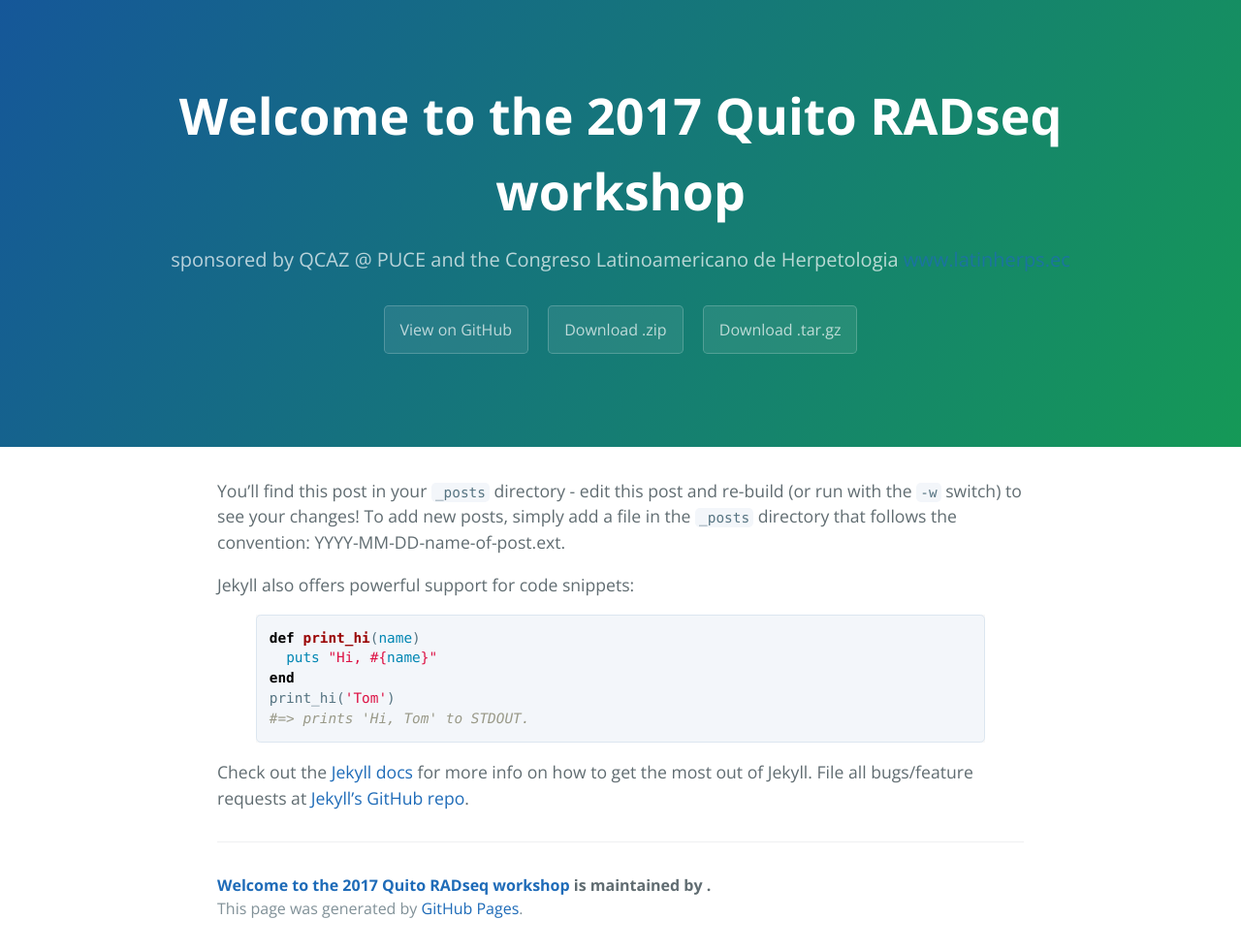
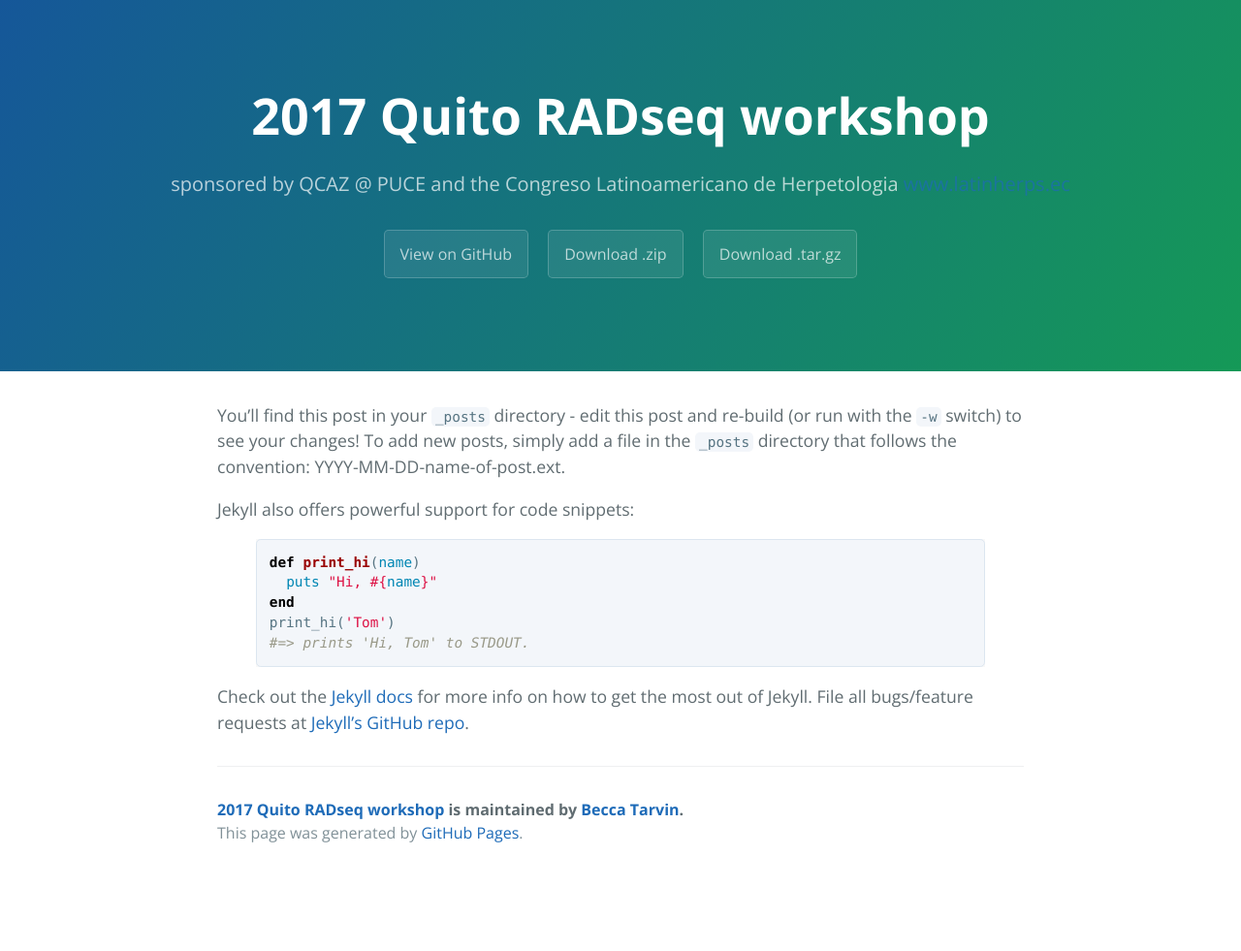
Before and after one commit to rdtarvin/RADseq_Quito_2017, a Jekyll site: the page built from _posts/2016-02-12-sample-content.markdown, in a window 1280 px wide. Shown: the whole page at 97% size. Built offline with Jekyll 4.4.1, drawn with Linux system fonts in a browser that asks for light colours; after the commit the page ends 903 px from its top, so only the background shows below that.

Commit message:
added author to _config

```diff
--- a/_config.yml
+++ b/_config.yml
@@ -1,14 +1,14 @@
 # Setup
-title:        Welcome to the 2017 Quito RADseq workshop
+title:        2017 Quito RADseq workshop
 tagline:      sponsored by QCAZ @ PUCE and the Congreso Latinoamericano de Herpetologia <a href="www.latinherps.ec">www.latinherps.ec</a>
 baseurl:      ""
 paginate:     1
 theme: jekyll-theme-cayman
 
 # About/contact
-#author:
-#  name:       Author name
-#  url:        http://yourhomepage.com
+author:
+ name:       Becca Tarvin
+ url:        http://www.rebeccatarvin.com
 
 # Gems
 gems:
```
